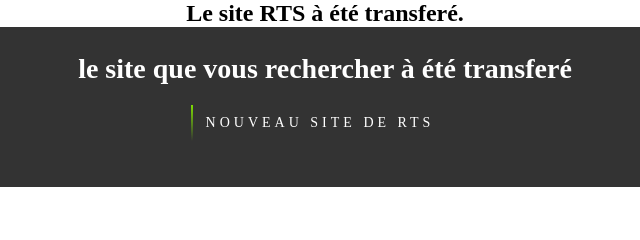
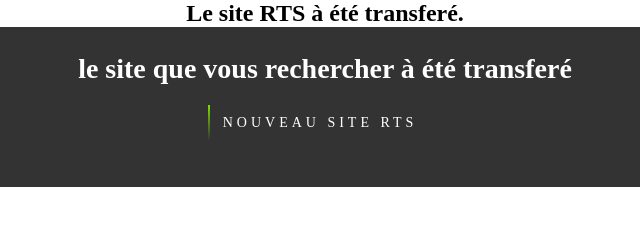
Before and after one commit to recherchetonstage/RTS, a plain HTML site: page index.html in a window 1280 px wide. Shown: the top 240 px of the page, 315-955 px from the left. Drawn offline with Linux system fonts and the light colour scheme.

Commit message:
Update index.html

```diff
--- a/index.html
+++ b/index.html
@@ -28,12 +28,12 @@ height="0" width="0" style="display:none;visibility:hidden"></iframe></noscript>
 		<h1>le site que vous rechercher à été transferé</h1>
 		<nav>
 			<ul>
-				<a href="http://recherchetonstage.go.yn.fr/">
+				<a href="https://recherchetonstage.go.yn.fr/">
 					<span></span>
 					<span></span>
 					<span></span>
 					<span></span>
-		Nouveau site de RTS
+		Nouveau site RTS
 	</a>
 		</nav>
 	</header>
```
